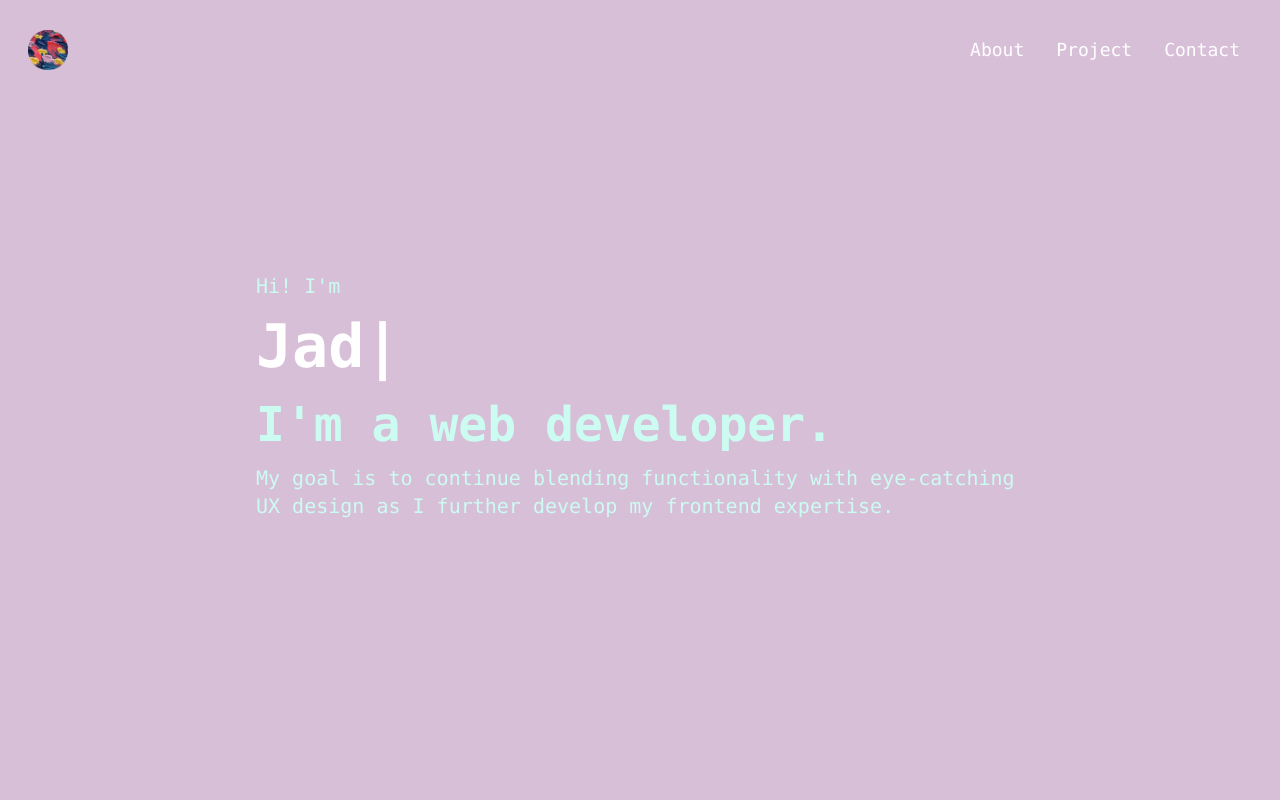
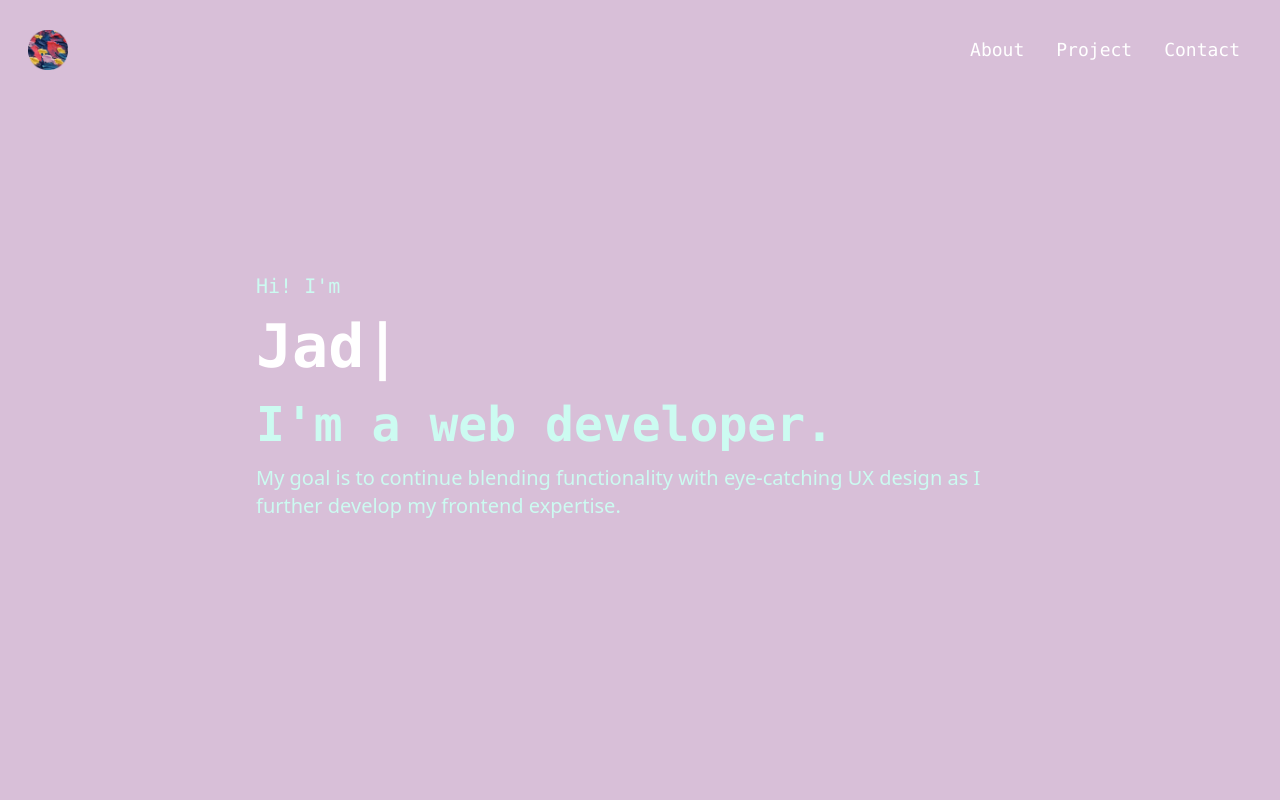
Before and after one commit to yuhyunjeong/portfolio-website, a Next.js app in the folder portfolio-website/: page / in a window 1280 px wide. Shown: the top 800 px of the page. Built offline with nearby package versions, Linux system fonts and the light colour scheme.

Commit message:
change font

```diff
--- a/portfolio-website/app/components/About.jsx
+++ b/portfolio-website/app/components/About.jsx
@@ -26,7 +26,7 @@ export default function About() {
           <div className="text-teal-100 text-3xl md:text-5xl mb-4 !font-semibold">
             I&apos;m a web developer.
           </div>
-          <p className="text-teal-100 text-xl">
+          <p className="text-teal-100 text-xl font-sans">
             My goal is to continue blending functionality with eye-catching UX
             design as I further develop my frontend expertise.
           </p>
--- a/portfolio-website/app/components/AboutSection.jsx
+++ b/portfolio-website/app/components/AboutSection.jsx
@@ -162,8 +162,9 @@ const AboutSection = () => {
             About me
           </h1>
           <p className="text-base md:text-lg">
-            Hello! I&apos;m a junior web developer from South Korea🇰🇷, <br></br>
-            currently on a journey in Canada🇨🇦.
+            Hello! I&apos;m a junior web developer from South Korea 🇰🇷,{" "}
+            <br></br>
+            currently on a journey in Canada 🇨🇦.
             <br></br>
             <br></br>
             I have experience as a full-stack developer. <br />
--- a/portfolio-website/app/components/Footer.jsx
+++ b/portfolio-website/app/components/Footer.jsx
@@ -2,7 +2,7 @@ import React from "react";
 
 const Footer = () => {
   return (
-    <footer className="footer text-teal-100">
+    <footer className="footer text-teal-100 font-sans">
       <div className="  grid grid-row-2 text-center p-10">
         <p>© 2024 Yuhyun Jade Jung.</p>
         <p> All rights reserved.</p>
```
